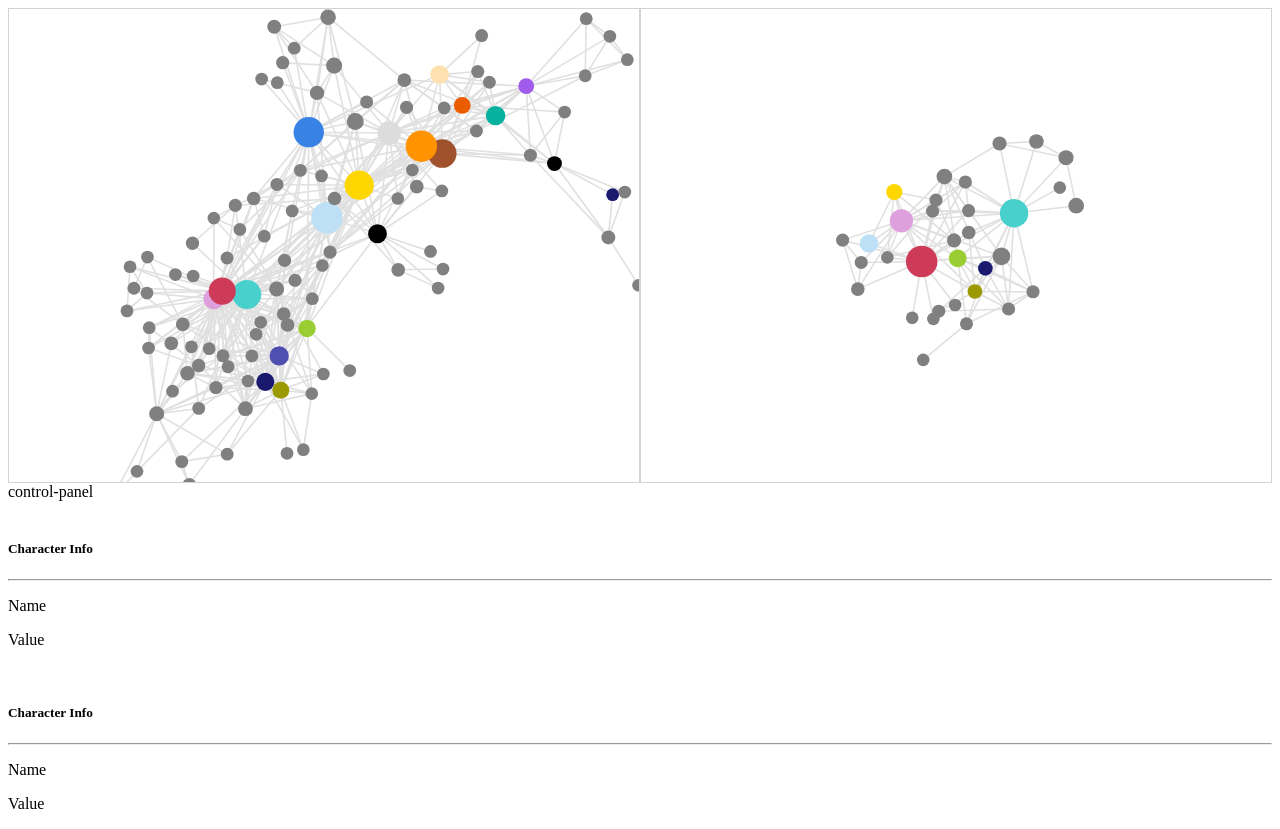
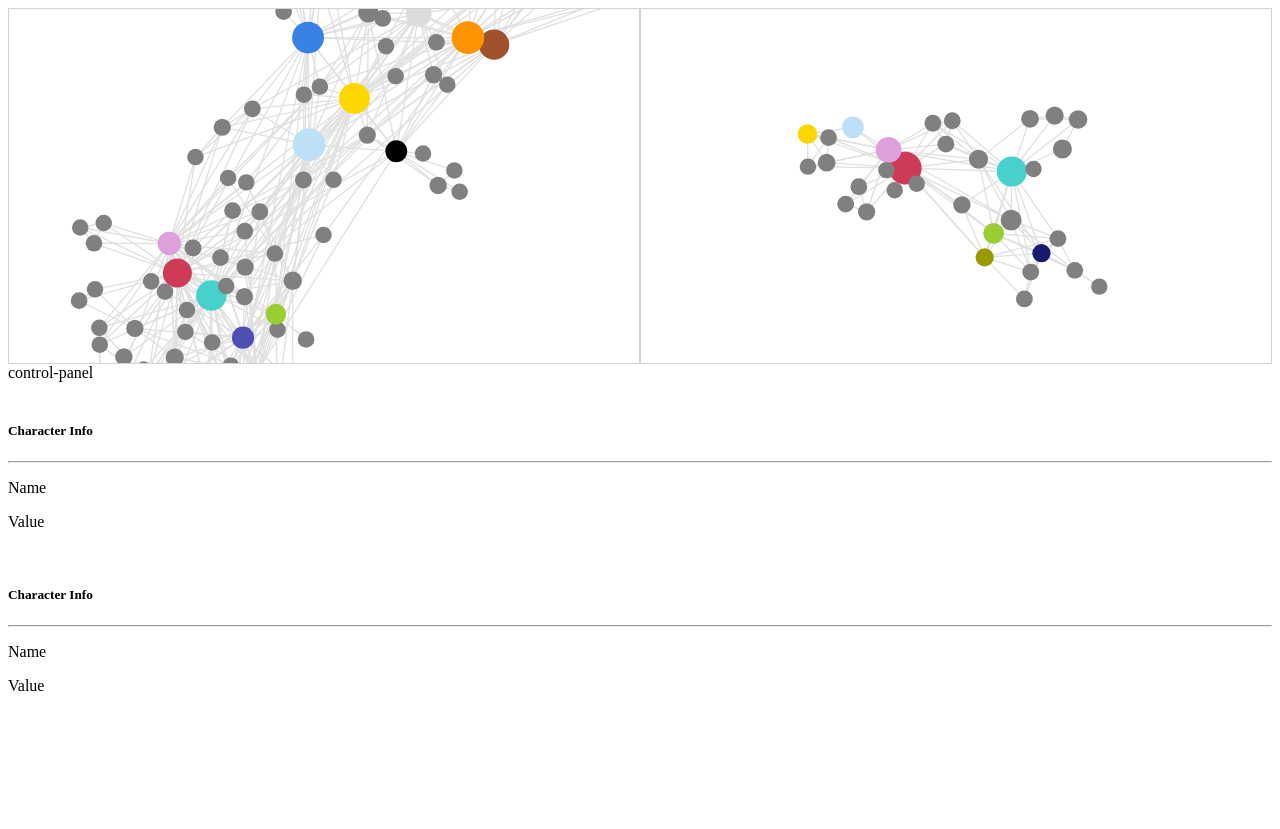
Before and after one commit to rasmussvala/TNM111_InfoVis, a website: page Assignment4/index.html in a window 1280 px wide. After the commit the page ends 800 px from the top, so only its background shows below. Drawn offline with nearby package versions, Linux system fonts and the light colour scheme; animation ran at ten frames a second.

Commit message:
Zoom & Pan

```diff
--- a/Assignment4/assignment4.js
+++ b/Assignment4/assignment4.js
@@ -1,6 +1,3 @@
-var width = 400,
-  height = 300;
-
 var data = await d3
   .json("./starwars-interactions/starwars-full-interactions-allCharacters.json")
   .catch(function (error) {
@@ -18,7 +15,30 @@ var data2 = await d3
 console.log(data);
 
 const createDiagram = (svgId, data) => {
+  // Define SVG and its dimensions
   const svg = d3.select(`#${svgId}`);
+
+  const viewBox = svg.attr("viewBox").split(" ").map(parseFloat);
+  const width = viewBox[2];
+  const height = viewBox[3];
+
+  // Adjust the svg's dimensions to fill the SVG
+  svg.attr("width", "100%").attr("height", "100%");
+
+  const links = svg.append("g");
+  const nodes = svg.append("g");
+
+  let zoom = d3
+    .zoom()
+    .scaleExtent([0.1, 15]) // Set the scale extent
+    .on("zoom", handleZoom);
+
+  function handleZoom(e) {
+    nodes.attr("transform", e.transform);
+    links.attr("transform", e.transform);
+  }
+
+  svg.call(zoom);
 
   const minDomain = d3.min(data.nodes, function (d) {
     return d.value;
@@ -28,8 +48,8 @@ const createDiagram = (svgId, data) => {
     return d.value;
   });
 
-  const minRadius = 4;
-  const maxRadius = 10;
+  const minRadius = 25;
+  const maxRadius = 50;
 
   const sizeScale = d3
     .scaleLinear()
@@ -39,14 +59,16 @@ const createDiagram = (svgId, data) => {
   // Create and configure the simulation
   let simulation = d3
     .forceSimulation(data.nodes)
-    .force("charge", d3.forceManyBody().strength(-15))
+    .force(
+      "charge",
+      d3.forceManyBody().strength((d) => -1000)
+    )
     .force("center", d3.forceCenter(width / 2, height / 2))
     .force("link", d3.forceLink().links(data.links))
     .on("tick", ticked);
 
   function updateLinks() {
-    svg
-      .select(".links")
+    links
       .selectAll("line")
       .data(data.links)
       .join("line")
@@ -62,12 +84,12 @@ const createDiagram = (svgId, data) => {
       .attr("y2", function (d) {
         return d.target.y;
       })
-      .attr("stroke", "#E0E0E0");
+      .attr("stroke", "#E0E0E0")
+      .attr("stroke-width", 4);
   }
 
   function updateNodes() {
-    svg
-      .select(".nodes")
+    nodes
       .selectAll("circle")
       .data(data.nodes)
       .join("circle")
@@ -121,9 +143,8 @@ function nodeTooltip(node, svgId) {
 
 // Function to be called on resize:
 function resizeVisualization() {
-  const containerWidth = document.querySelector(
-    ".visualization-container"
-  ).offsetWidth;
+  const containerWidth =
+    document.querySelector(".visualization-svg").offsetWidth;
   const newWidth = containerWidth;
   const newHeight = newWidth / 3; // Maintain aspect ratio
 
--- a/Assignment4/index.html
+++ b/Assignment4/index.html
@@ -5,7 +5,7 @@
     <meta charset="UTF-8" />
     <meta name="viewport" content="width=device-width, initial-scale=1.0" />
     <title>Document</title>
-    <script src="https://d3js.org/d3.v7.min.js"></script>
+    <script src="./lib/d3/d3.v7.min.js"></script>
     <style>
       svg {
         border: 1px solid lightgray;
@@ -20,13 +20,9 @@
 
   <body>
     <div class="visualization-container">
-      <svg viewBox="0 0 400 300" id="diagram1">
-        <g class="links"></g>
-        <g class="nodes"></g>
+      <svg viewBox="0 0 1920 1080" id="diagram1">
       </svg>
-      <svg viewBox="0 0 400 300" id="diagram2">
-        <g class="links"></g>
-        <g class="nodes"></g>
+      <svg viewBox="0 0 1920 1080" id="diagram2">
       </svg>
     </div>
     <div id="control-panel">control-panel</div>
```
